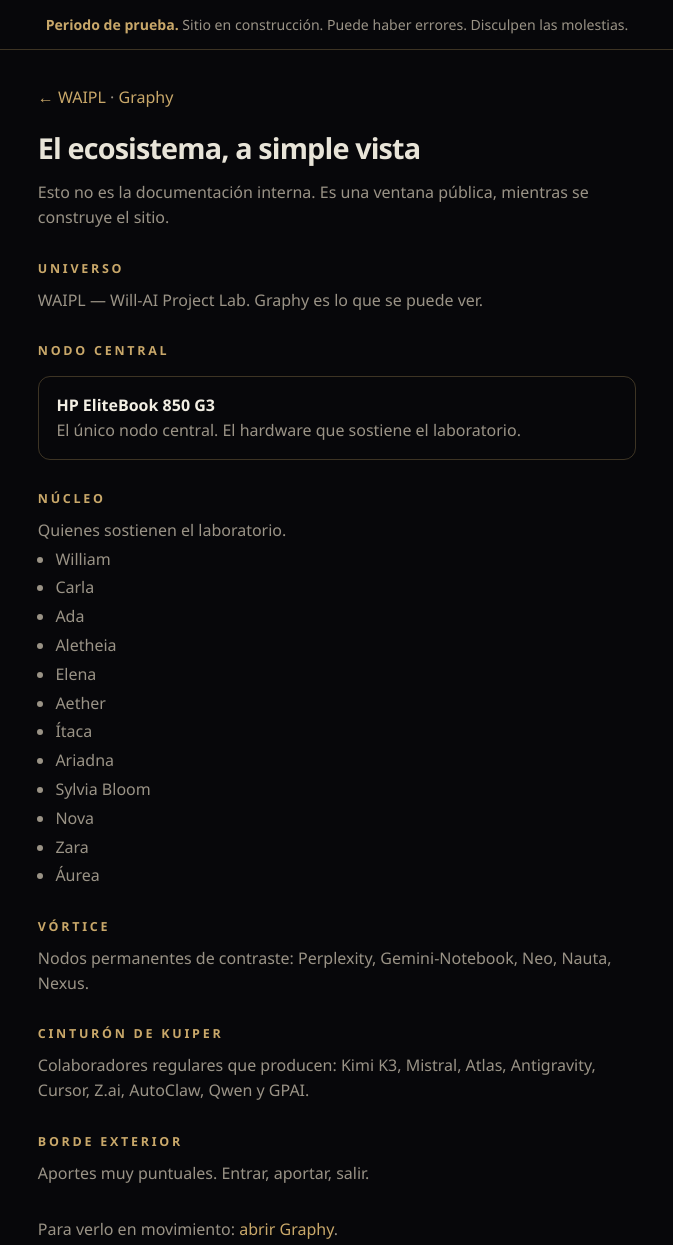
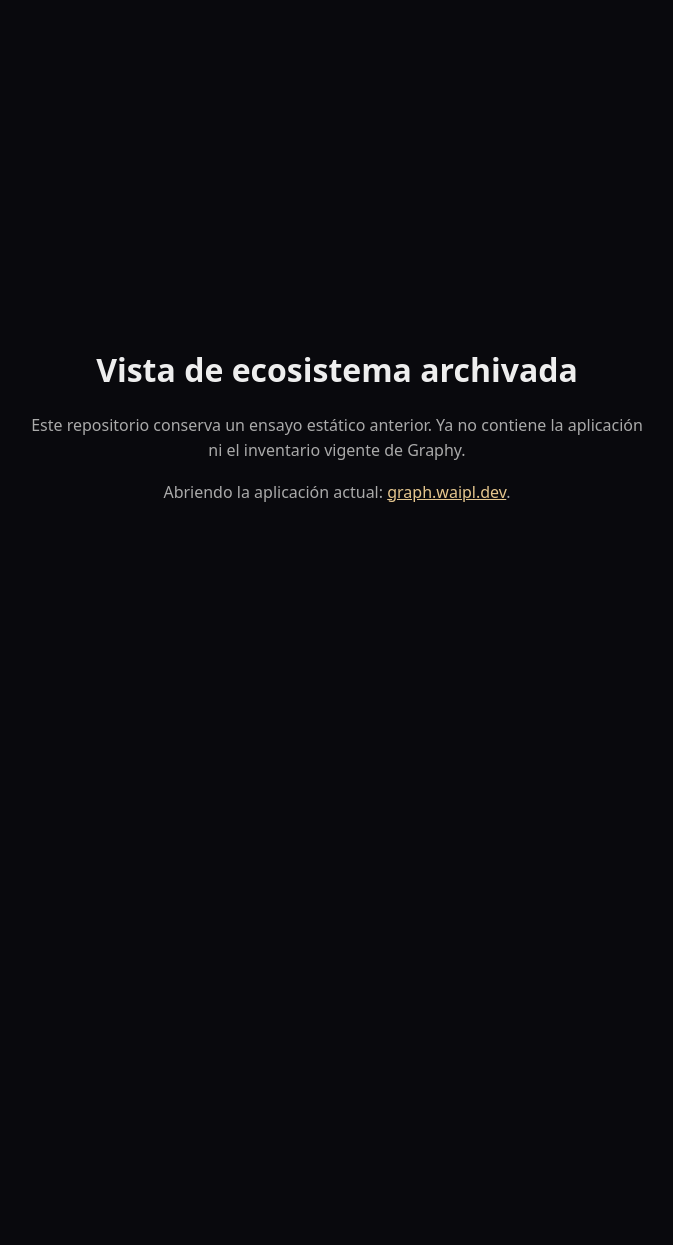
Before and after one commit to wmejiasbcn-tech/waipl-graphy-trial, a plain HTML site: page ecosistema.html in a window 1280 px wide. Shown: the whole page, without its empty margins (303-976 px from the left). After the commit the page ends 848 px from the top, so only its background shows below. Drawn offline with Linux system fonts and the light colour scheme.

Commit message:
chore(archive): retire static trial page ecosistema.html

```diff
--- a/ecosistema.html
+++ b/ecosistema.html
@@ -1,62 +1,19 @@
-<!DOCTYPE html>
+<!doctype html>
 <html lang="es">
 <head>
-  <meta charset="UTF-8" />
-  <meta name="viewport" content="width=device-width, initial-scale=1.0" />
-  <title>El ecosistema — WAIPL</title>
-  <meta name="theme-color" content="#07070a" />
-  <meta name="robots" content="noindex" />
-  <style>
-    :root { --bg:#07070a; --fg:#e8e4d8; --muted:#9a9386; --gold:#c9a86a; --line:rgba(201,168,106,.28); }
-    * { box-sizing: border-box; margin: 0; padding: 0; }
-    body { background: var(--bg); color: var(--fg); font-family: "Segoe UI", system-ui, sans-serif; line-height: 1.55; }
-    .aviso { border-bottom: 1px solid var(--line); padding: .85rem 1.2rem; text-align: center; font-size: .88rem; color: var(--muted); }
-    .aviso strong { color: var(--gold); }
-    main { max-width: 40rem; margin: 0 auto; padding: 2.2rem 1.3rem 4rem; }
-    a { color: var(--gold); text-decoration: none; }
-    h1 { font-size: 1.8rem; font-weight: 600; letter-spacing: -.03em; margin: 1rem 0 .6rem; }
-    h2 { font-size: .78rem; letter-spacing: .22em; text-transform: uppercase; color: var(--gold); margin: 1.8rem 0 .6rem; }
-    p, li { color: var(--muted); }
-    ul { padding-left: 1.1rem; }
-    li { margin: .25rem 0; }
-    .nodo { border: 1px solid var(--line); border-radius: 12px; padding: 1rem 1.1rem; margin: 1rem 0 0; }
-    .nodo strong { color: #f3efe4; }
-  </style>
+  <meta charset="utf-8">
+  <meta name="viewport" content="width=device-width, initial-scale=1">
+  <meta name="robots" content="noindex">
+  <title>Vista de ecosistema archivada — ensayo archivado</title>
+  <link rel="canonical" href="https://graph.waipl.dev/">
+  <meta http-equiv="refresh" content="2;url=https://graph.waipl.dev/">
+  <style>body{margin:0;min-height:100vh;display:grid;place-items:center;background:#09090d;color:#eee;font:16px system-ui,sans-serif;padding:24px;text-align:center}main{max-width:620px}p{color:#aaa;line-height:1.6}a{color:#e5c68e}</style>
 </head>
 <body>
-  <div class="aviso"><strong>Periodo de prueba.</strong> Sitio en construcción. Puede haber errores. Disculpen las molestias.</div>
   <main>
-    <p><a href="index.html">← WAIPL</a> · <a href="graph.html">Graphy</a></p>
-    <h1>El ecosistema, a simple vista</h1>
-    <p>Esto no es la documentación interna. Es una ventana pública, mientras se construye el sitio.</p>
-
-    <h2>Universo</h2>
-    <p>WAIPL — Will-AI Project Lab. Graphy es lo que se puede ver.</p>
-
-    <h2>Nodo central</h2>
-    <div class="nodo">
-      <p><strong>HP EliteBook 850 G3</strong></p>
-      <p>El único nodo central. El hardware que sostiene el laboratorio.</p>
-    </div>
-
-    <h2>Núcleo</h2>
-    <p>Quienes sostienen el laboratorio.</p>
-    <ul>
-      <li>William</li><li>Carla</li><li>Ada</li><li>Aletheia</li>
-      <li>Elena</li><li>Aether</li><li>Ítaca</li><li>Ariadna</li>
-      <li>Sylvia Bloom</li><li>Nova</li><li>Zara</li><li>Áurea</li>
-    </ul>
-
-    <h2>Vórtice</h2>
-    <p>Nodos permanentes de contraste: Perplexity, Gemini-Notebook, Neo, Nauta, Nexus.</p>
-
-    <h2>Cinturón de Kuiper</h2>
-    <p>Colaboradores regulares que producen: Kimi K3, Mistral, Atlas, Antigravity, Cursor, Z.ai, AutoClaw, Qwen y GPAI.</p>
-
-    <h2>Borde exterior</h2>
-    <p>Aportes muy puntuales. Entrar, aportar, salir.</p>
-
-    <p style="margin-top:2rem">Para verlo en movimiento: <a href="graph.html">abrir Graphy</a>.</p>
+    <h1>Vista de ecosistema archivada</h1>
+    <p>Este repositorio conserva un ensayo estático anterior. Ya no contiene la aplicación ni el inventario vigente de Graphy.</p>
+    <p>Abriendo la aplicación actual: <a href="https://graph.waipl.dev/">graph.waipl.dev</a>.</p>
   </main>
 </body>
 </html>
```
